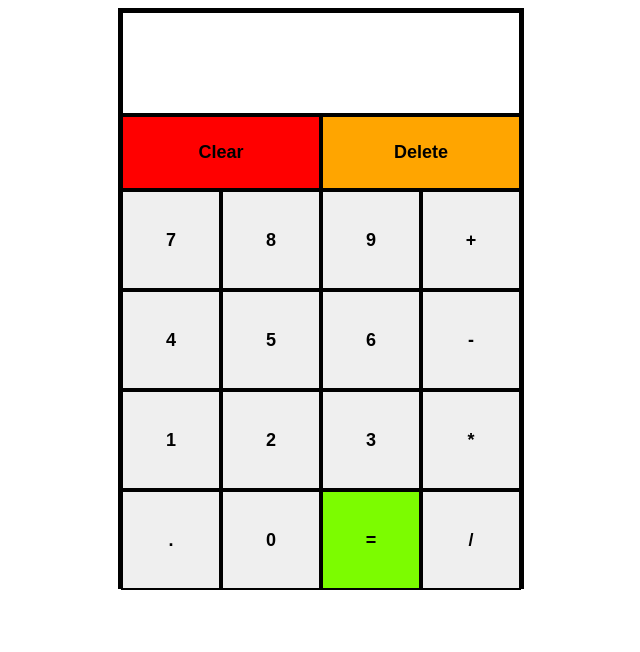
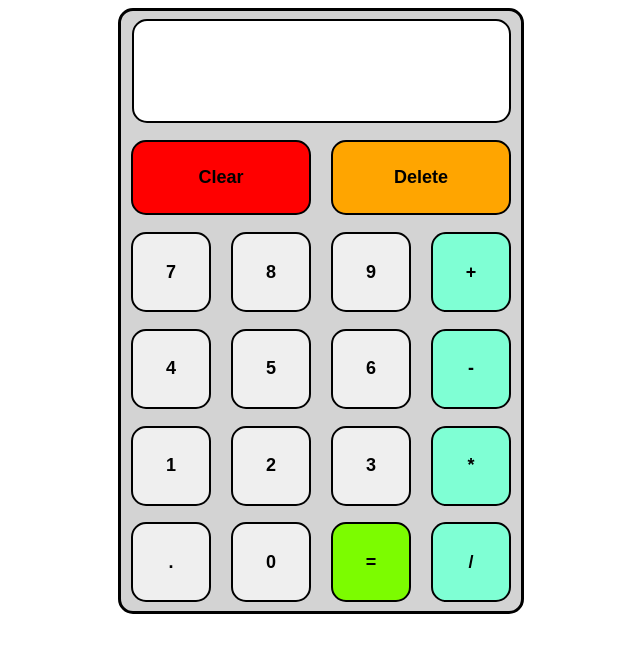
Before and after one commit to logannzl/calculator, a plain HTML site: page index.html in a window 1280 px wide. Shown: the whole page, without its empty margins (319-959 px from the left). Drawn offline with Linux system fonts and the light colour scheme.

Commit message:
updated calculators style to have gaps around the buttons and displays. Added colour to the operator buttons

```diff
--- a/style.css
+++ b/style.css
@@ -1,8 +1,9 @@
 .background{
     width: 400px;
-    height: 575px;
+    height: 600px;
     background-color: lightgray;
     border: solid black 3px;
+    border-radius: 15px;
     display: flex;
     flex-direction: column;
 
@@ -11,25 +12,33 @@
 body{
 display: flex;
 justify-content: center;
-
 }
 
 .row{
     display: flex;
+    justify-content: space-around;
+    margin-top: auto;
+    margin-bottom: auto;
+}
 
-
+.operator{
+    background-color: aquamarine;
 }
 
 button{
     border: 2px solid black;
-    width: 100px;
-    height: 100px;
+    border-radius: 15px;
+    padding: 25px;
+    width: 80px;
+    height: 80px;
     font-size: 18px;
     font-weight: bold;
 }
 .clear, .delete{
     height: 75px;
-    width: 200px;
+    width: 180px;
+    text-align: center;
+
 }
 .clear{
     background-color: red;
@@ -39,11 +48,12 @@ button{
 }
 .display{
     background-color: white;
+    border-radius: 15px;
     display: flex;
     border: 2px solid black;
     height: 100px;
-    width: 400px;
-    font-size: 80px;
+    width: 375px;
+    font-size: 72px;
     align-content:flex-end;
     justify-content: end;
     align-items: flex-end;
```
